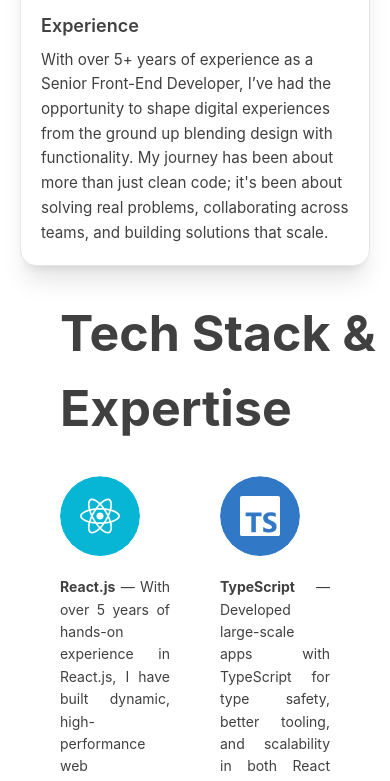
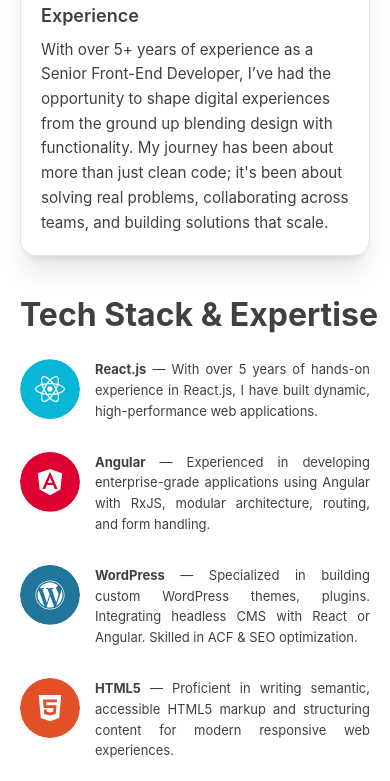
Before and after one commit to jobinijohnson07/portfolio, a React (Create React App) app: page / in a window 390 px wide. Shown: the part 2505-3286 px from the top of the page. Built offline with nearby package versions, Linux system fonts and the light colour scheme.

Commit message:
experience mobile responsive

```diff
--- a/src/components/Experience/Experience.scss
+++ b/src/components/Experience/Experience.scss
@@ -7,6 +7,7 @@
   .experience-content{
     font-size: 50px;
     font-weight: bold;
+    padding-top: unset;
     padding-left: 60px;
   }
   .experience-item{
@@ -91,3 +92,33 @@
     }
   }
 }
+
+@media (min-width: 360px) and (max-width: 980px) {
+  .experience-section{
+    .experience-wrapper {
+      column-count: 1;
+      padding: 20px;
+    }
+    .experience-content {
+      font-size: 32px;
+      padding-top: 15px;
+      padding-left: 20px;
+    }
+    .experience-item {
+      margin-bottom: 30px;
+      p {
+        font-size: 13px;
+      }
+      .experience-icon {
+        width: 60px;
+        height: 60px;
+        font-size: 30px;
+        margin-right: 15px;
+        margin-bottom: 15px;
+      }
+    }
+    .experience-item .shape-html {
+      margin-left: unset;
+    }
+  }
+}
--- a/src/components/Summary/Summary.scss
+++ b/src/components/Summary/Summary.scss
@@ -33,7 +33,7 @@
 }
 @media (min-width: 360px) and (max-width: 980px) {
   .summary-section {
-    padding: 30px 20px;
+    padding: 20px;
     .summary-content {
       font-size: 32px;
       line-height: 38px;
```
